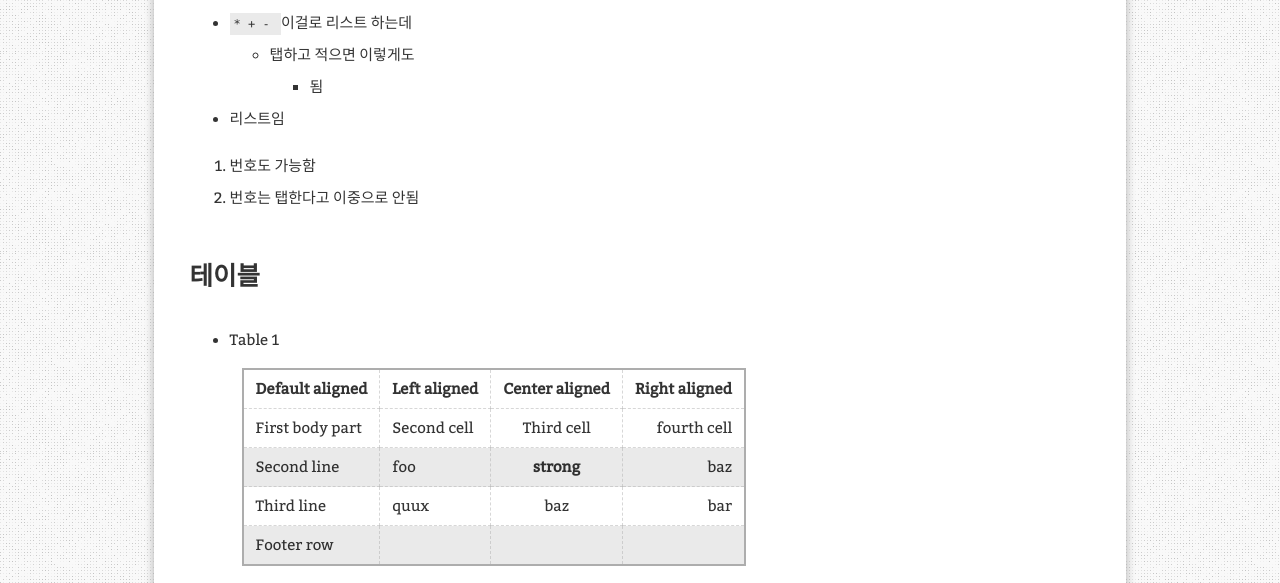
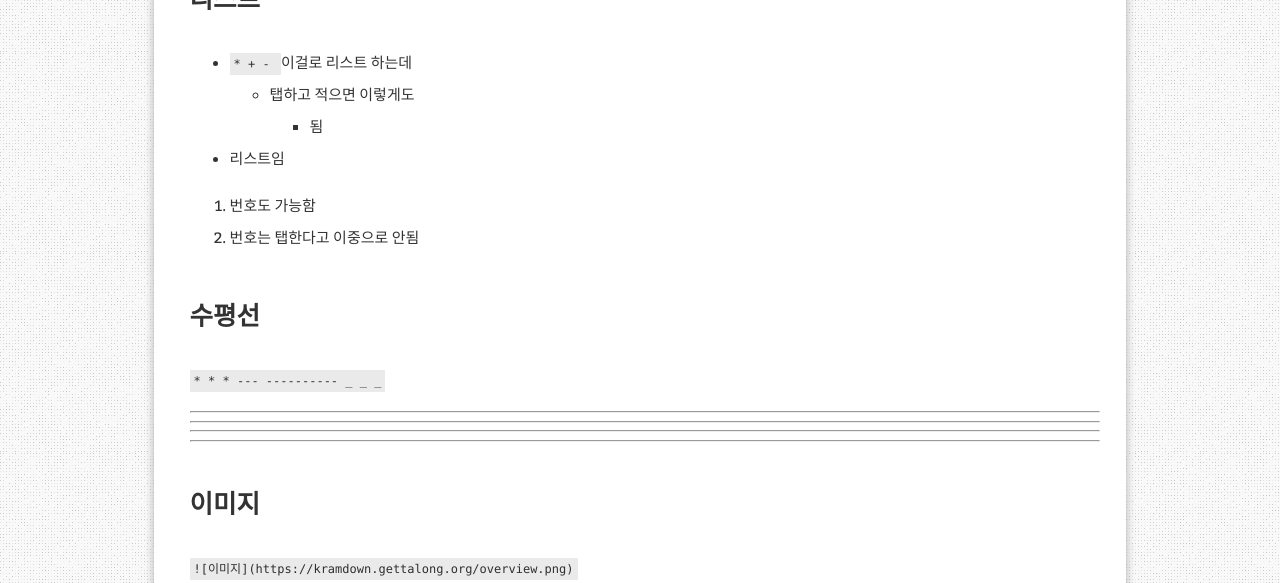
Before and after one commit to aristohyun/aristohyun.github.io, a Jekyll site: the page built from _posts/2020-07-13-quick-kramdown-demo.md, in a window 1280 px wide and 1400 px high, scrolled down 1547 px. Shown: the top 583 px of the window. Built offline with Jekyll 4.4.1, drawn with Linux system fonts in a browser that asks for light colours; comment, search, counter and statistics services are not loaded; some of the changed text lies outside the part shown; grey boxes are pictures that could not be loaded.

Commit message:
Update 2020-07-13-quick-kramdown-demo.md

```diff
--- a/_posts/2020-07-13-quick-kramdown-demo.md
+++ b/_posts/2020-07-13-quick-kramdown-demo.md
@@ -51,28 +51,6 @@ _기울임은_ `_이렇게_`
 1. 번호도 가능함
 2. 번호는 탭한다고 이중으로 안됨
 
-# 테이블
-
-* Table 1
-
-    |-----------------+------------+-----------------+----------------|
-    | Default aligned |Left aligned| Center aligned  | Right aligned  |
-    |-----------------|:-----------|:---------------:|---------------:|
-    | First body part |Second cell | Third cell      | fourth cell    |
-    | Second line     |foo         | **strong**      | baz            |
-    | Third line      |quux        | baz             | bar            |
-    | Footer row      |            |                 |                |
-    |-----------------+------------+-----------------+----------------|
-
-* Table 2
-
-    |---
-    | Default aligned | Left aligned | Center aligned | Right aligned
-    |-|:-|:-:|-:
-    | First body part | Second cell | Third cell | fourth cell
-    | Second line |foo | **strong** | baz
-    | Third line |quux | baz | bar
-    | Footer row
 
 # 수평선
 `* * * --- ---------- _ _ _`
@@ -86,9 +64,15 @@ _  _  _  _
 
 # 이미지
 
+`![이미지](https://kramdown.gettalong.org/overview.png)`
+
 <a class="post-image" href="https://kramdown.gettalong.org/overview.png">
 <img itemprop="image" data-src="https://kramdown.gettalong.org/overview.png" src="/assets/javascripts/unveil/loader.gif" alt="Kramdown Overview" />
 </a>
 
+# 수식
+[laTeX](https://kramdown.gettalong.org/overview.png){: target="_blank"}
+
+
 
 [^1]: This is a footnote.
```
Also changed, not shown: other parts of _posts/2020-07-13-quick-kramdown-demo.md (+2 -2 lines).
